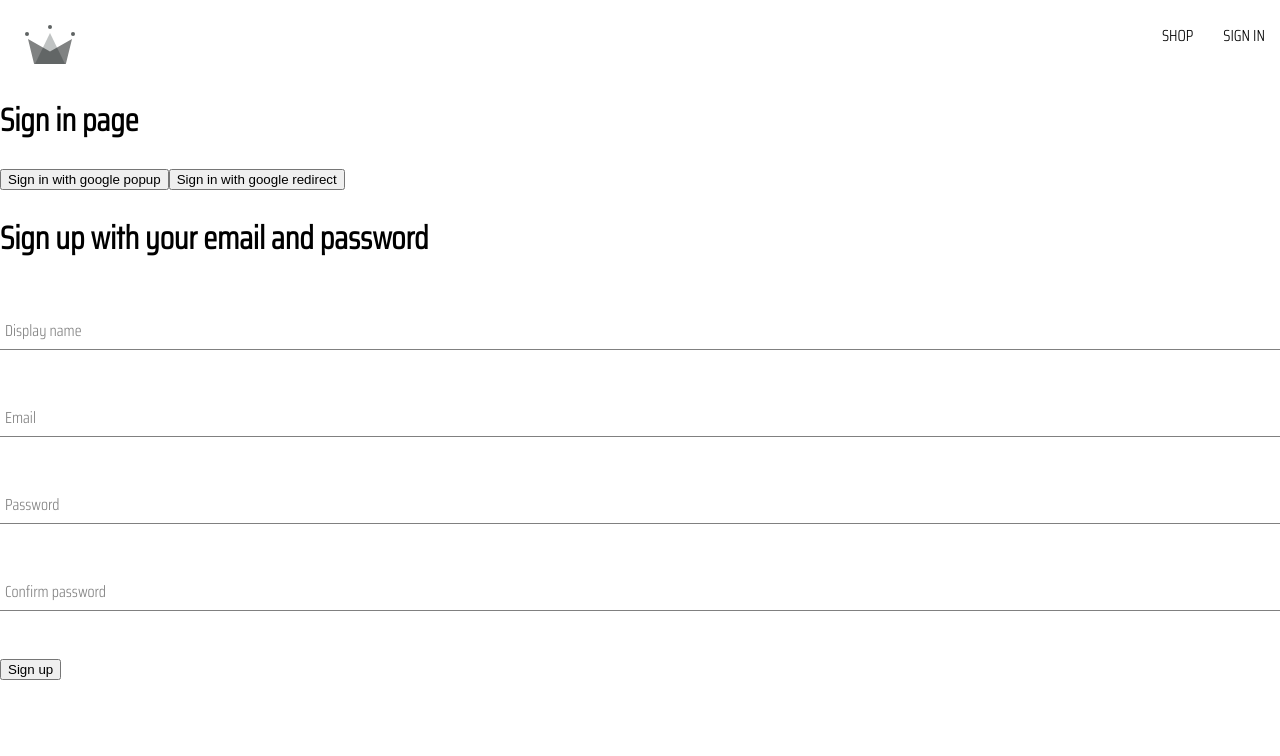
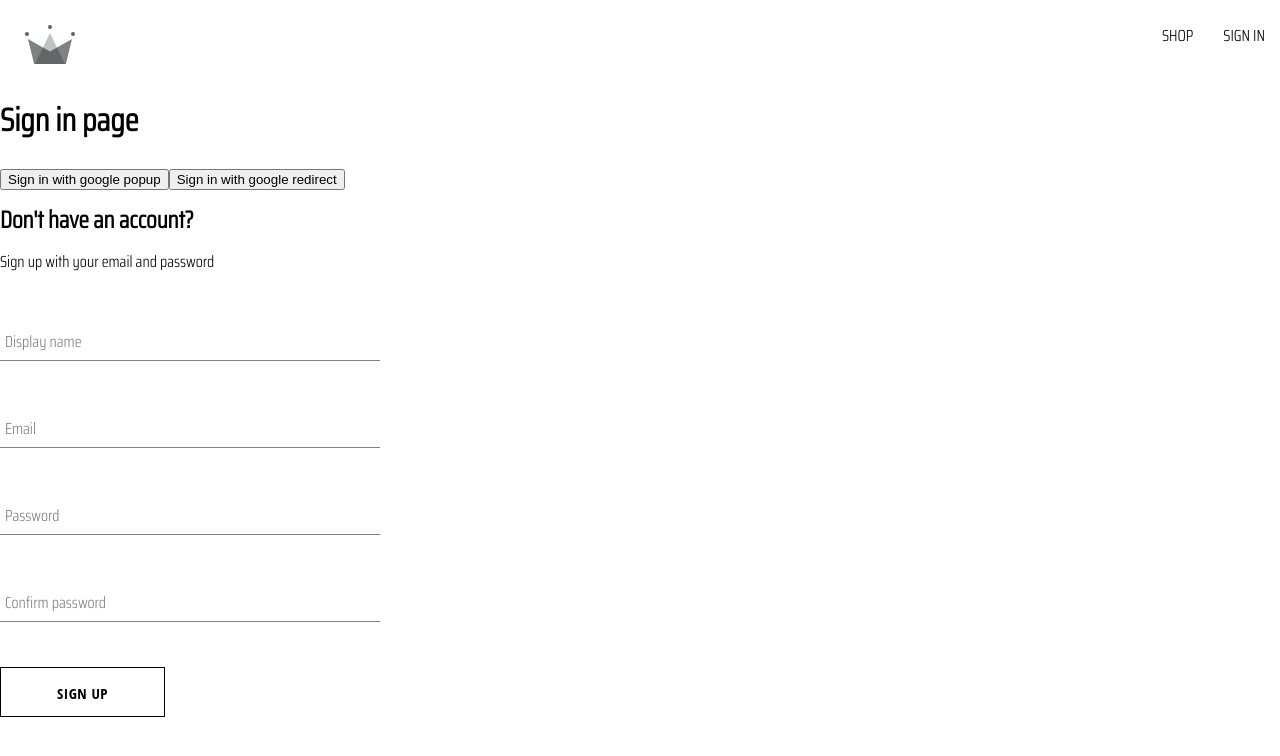
Before and after one commit to jonatanlv/crwn-clothing, a React (Create React App) app: page /signIn in a window 1280 px wide. Shown: the top 756 px of the page. Built offline with nearby package versions, Linux system fonts and the light colour scheme.

Commit message:
Creado el componente Button

```diff
--- /dev/null
+++ b/src/components/button/button.component.jsx
@@ -0,0 +1,19 @@
+import "./button.styles.scss";
+
+const BUTTON_TYPE_CLASSES = {
+  google: "google-sign-in",
+  inverted: "inverted",
+};
+
+const Button = ({ children, buttonType, ...otherProps }) => {
+  return (
+    <button
+      className={`button-container ${BUTTON_TYPE_CLASSES[buttonType]}`}
+      {...otherProps}
+    >
+      {children}
+    </button>
+  );
+};
+
+export default Button;
--- /dev/null
+++ b/src/components/button/button.styles.scss
@@ -0,0 +1,46 @@
+.button-container {
+  min-width: 165px;
+  width: auto;
+  height: 50px;
+  letter-spacing: 0.5px;
+  line-height: 50px;
+  padding: 0 35px 0 35px;
+  font-size: 15px;
+  background-color: black;
+  color: white;
+  text-transform: uppercase;
+  font-family: "Open Sans Condensed";
+  font-weight: bolder;
+  border: none;
+  cursor: pointer;
+  display: flex;
+  justify-content: center;
+
+  &:hover {
+    background-color: white;
+    color: black;
+    border: 1px solid black;
+  }
+
+  &.google-sign-in {
+    background-color: #4285f4;
+    color: white;
+
+    &:hover {
+      background-color: #357ae8;
+      border: none;
+    }
+  }
+
+  &.inverted {
+    background-color: white;
+    color: black;
+    border: 1px solid black;
+
+    &:hover {
+      background-color: black;
+      color: white;
+      border: none;
+    }
+  }
+}
--- a/src/components/sign-up-form/sign-up-form-component.jsx
+++ b/src/components/sign-up-form/sign-up-form-component.jsx
@@ -3,7 +3,10 @@
   createAuthUserWithEmailAndPassword,
   createUserDocumentFromAuth,
 } from "../../utils/firebase/firebase.utils";
+import Button from "../button/button.component";
 import FormInput from "../form-input/form-input.component";
+
+import "./sing-up-form.style.scss";
 
 const defaultFormFields = {
   displayName: "",
@@ -49,8 +52,9 @@
   };
 
   return (
-    <div>
-      <h1>Sign up with your email and password</h1>
+    <div className="sign-up-container">
+      <h2>Don't have an account?</h2>
+      <span>Sign up with your email and password</span>
       <form onSubmit={handleSubmit}>
         <FormInput
           label="Display name"
@@ -88,7 +92,9 @@
           value={confirmPassword}
         />
 
-        <button type="submit">Sign up</button>
+        <Button type="submit" buttonType="inverted">
+          Sign up
+        </Button>
       </form>
     </div>
   );
--- /dev/null
+++ b/src/components/sign-up-form/sing-up-form.style.scss
@@ -0,0 +1,9 @@
+.sign-up-container {
+  display: flex;
+  flex-direction: column;
+  width: 380px;
+
+  h2 {
+    margin: 10px 0;
+  }
+}
```
